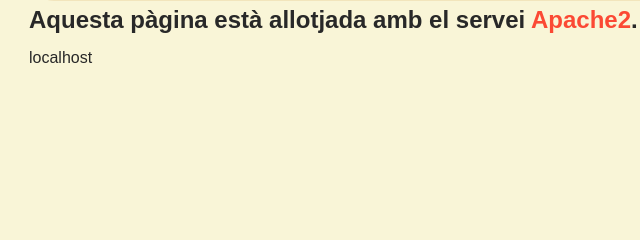
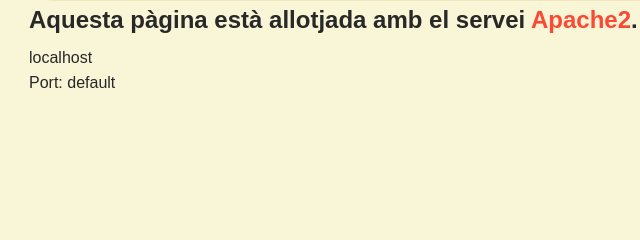
Before and after one commit to ikerjigo/debian-setup, a plain HTML site: page apache/index.html in a window 1280 px wide. Shown: the part 127-367 px from the top of the page, 11-651 px from the left. Drawn offline with Linux system fonts and the light colour scheme.

Commit message:
added virtual host port identification

```diff
--- a/apache/index.html
+++ b/apache/index.html
@@ -17,9 +17,13 @@
     <main>
 		<h2>Aquesta pàgina està allotjada amb el servei <strong>Apache2</strong>. Heu accedit pel Virtual Host:</h2>
 		<div id="hostname"></div>
+		<div id="port"></div>
 		<script>
   	 	  const hostname = window.location.hostname;
+  		  const port = window.location.port;
+
   	    document.getElementById("hostname").textContent = hostname;
+  	    document.getElementById("port").textContent = "Port: " + (port || "default");
 		</script>
     </main>
     <footer>
```
Lines whose indentation alone changed are shown as unchanged.
